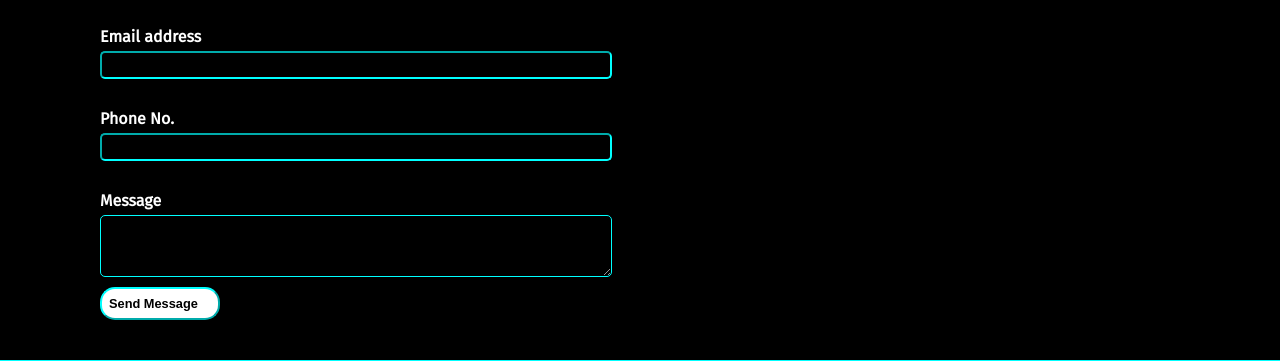
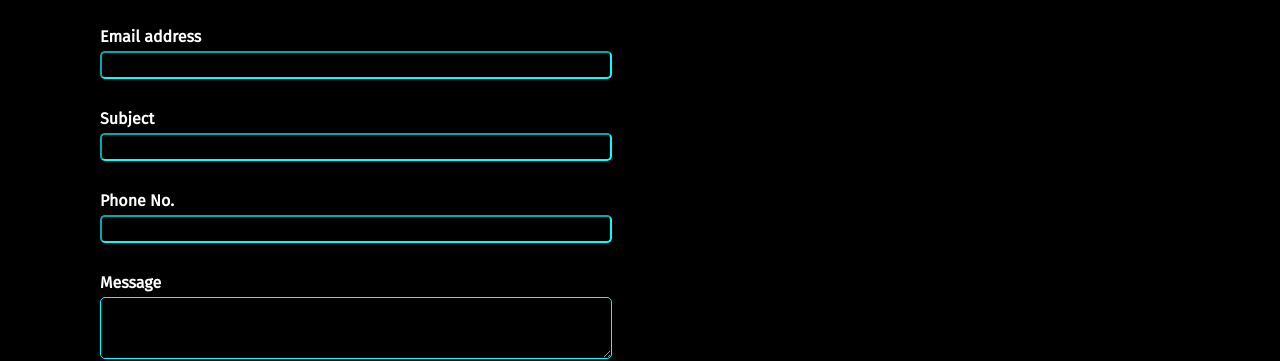
Before and after one commit to cypher1ravi/pfolio, a plain HTML site: page contact.html in a window 1280 px wide. Shown: the part 165-526 px from the top of the page. Drawn offline with Linux system fonts and the light colour scheme.

Commit message:
Update contact.html

```diff
--- a/contact.html
+++ b/contact.html
@@ -40,6 +40,10 @@
                         <label for="email">Email address</label>
                         <input type="email" class="form-control" id="email" name="email" required>
                     </div>
+                     <div class="form-group">
+                        <label for="phone">Subject</label>
+                        <input type="text" class="form-control" id="subject" name="subject" required >
+                    </div>
                     <div class="form-group">
                         <label for="phone">Phone No.</label>
                         <input type="tel" class="form-control" id="phone" name="phone" required maxlength="10">
```
